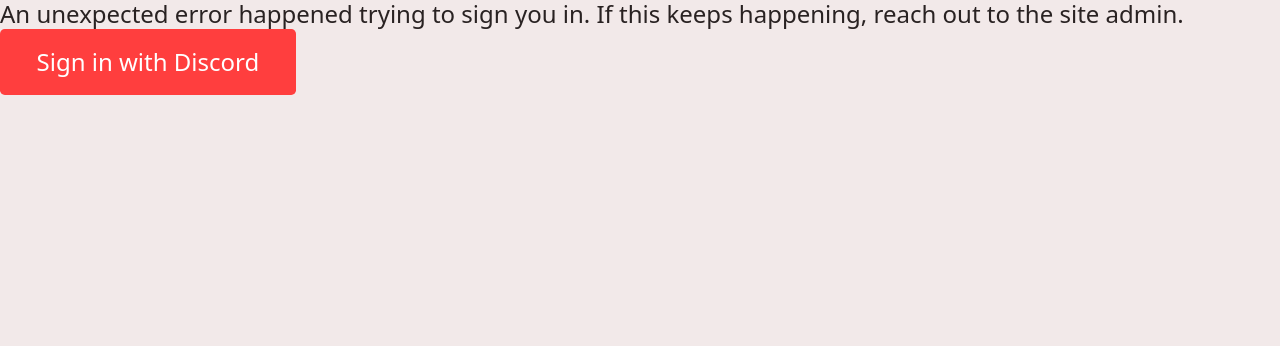
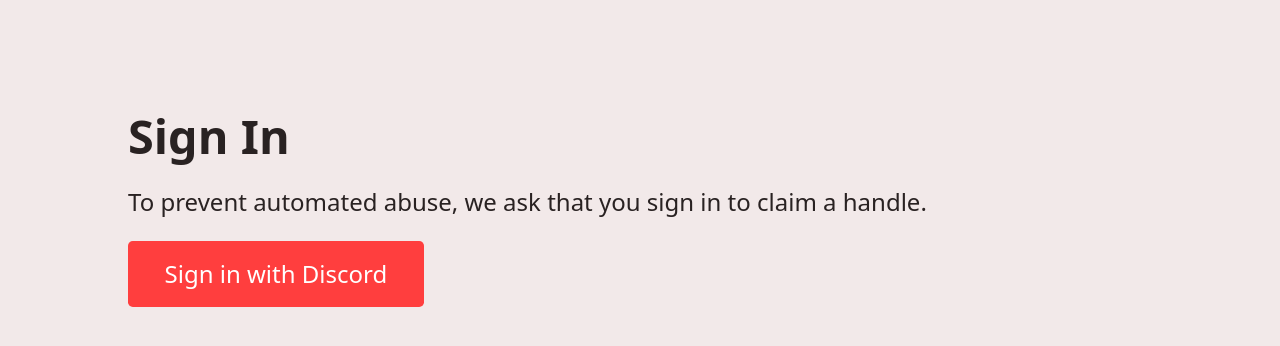
Before and after one commit to zyplos/bluesky-handles-kiosk, a Next.js app: page /auth/signin in a window 1280 px wide. Shown: the top 346 px of the page. Built offline with nearby package versions, Linux system fonts and the light colour scheme.

Commit message:
fix up auth page styles
uses MainLayout for padding, fixed /signin having the default error show up even if there is no error

```diff
--- a/app/auth/signin/page.tsx
+++ b/app/auth/signin/page.tsx
@@ -1,14 +1,22 @@
 import type { NextPageProps } from "@/internals/utils";
 import SignInButton from "@/components/SignInButton";
 import AuthErrorNotice from "@/components/AuthErrorNotice";
+import { MainLayout } from "@/components/MainLayout";
 
 export default async function SignInPage({ searchParams }: NextPageProps) {
-  const error = ((await searchParams).error as string | undefined) || "Default";
+  const error = (await searchParams).error as string | undefined;
 
   return (
-    <div>
-      <AuthErrorNotice error={error} />
+    <MainLayout hostname="">
+      <div className="textContent bottomSpaceMargin">
+        <h1>Sign In</h1>
+        <p>
+          To prevent automated abuse, we ask that you sign in to claim a handle.
+        </p>
+        {error && <AuthErrorNotice error={error} />}
+      </div>
+
       <SignInButton />
-    </div>
+    </MainLayout>
   );
 }
```
Also changed, not shown: app/auth/failed/page.tsx (+10 -7 lines).
